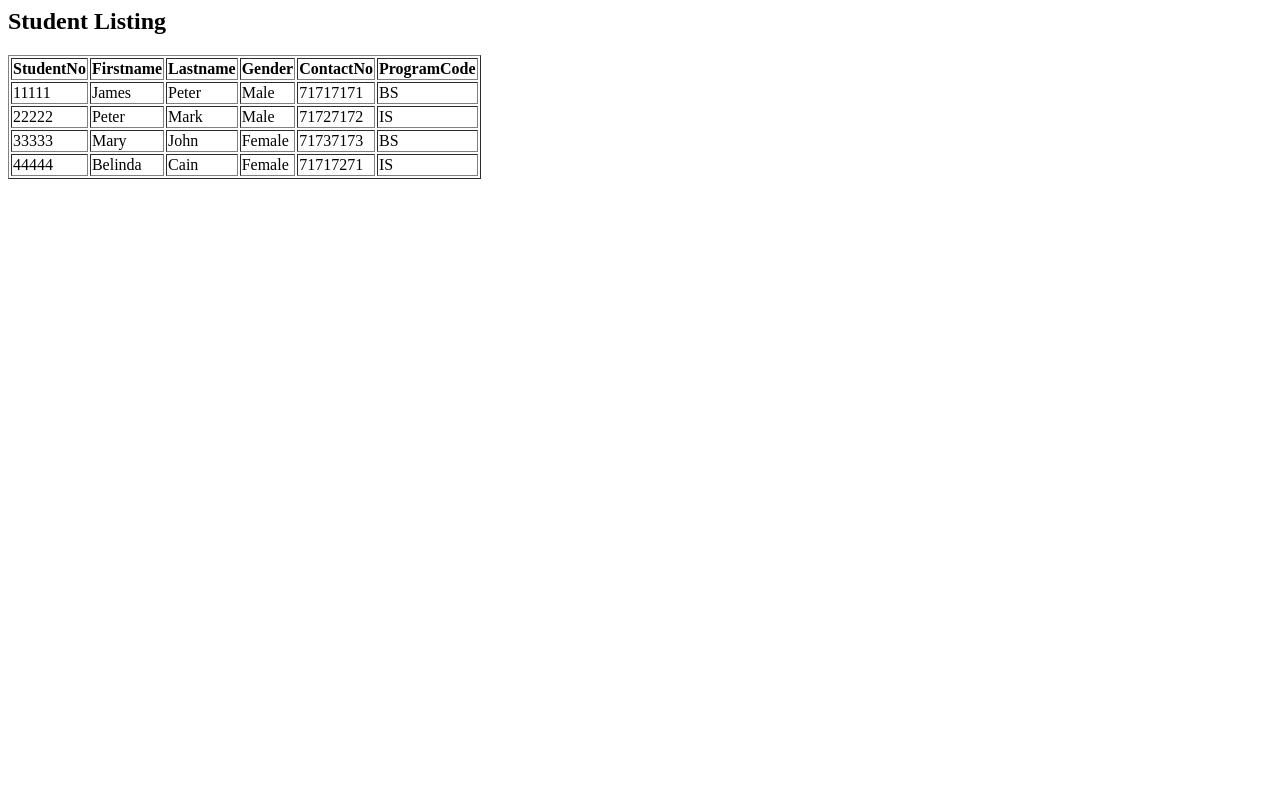
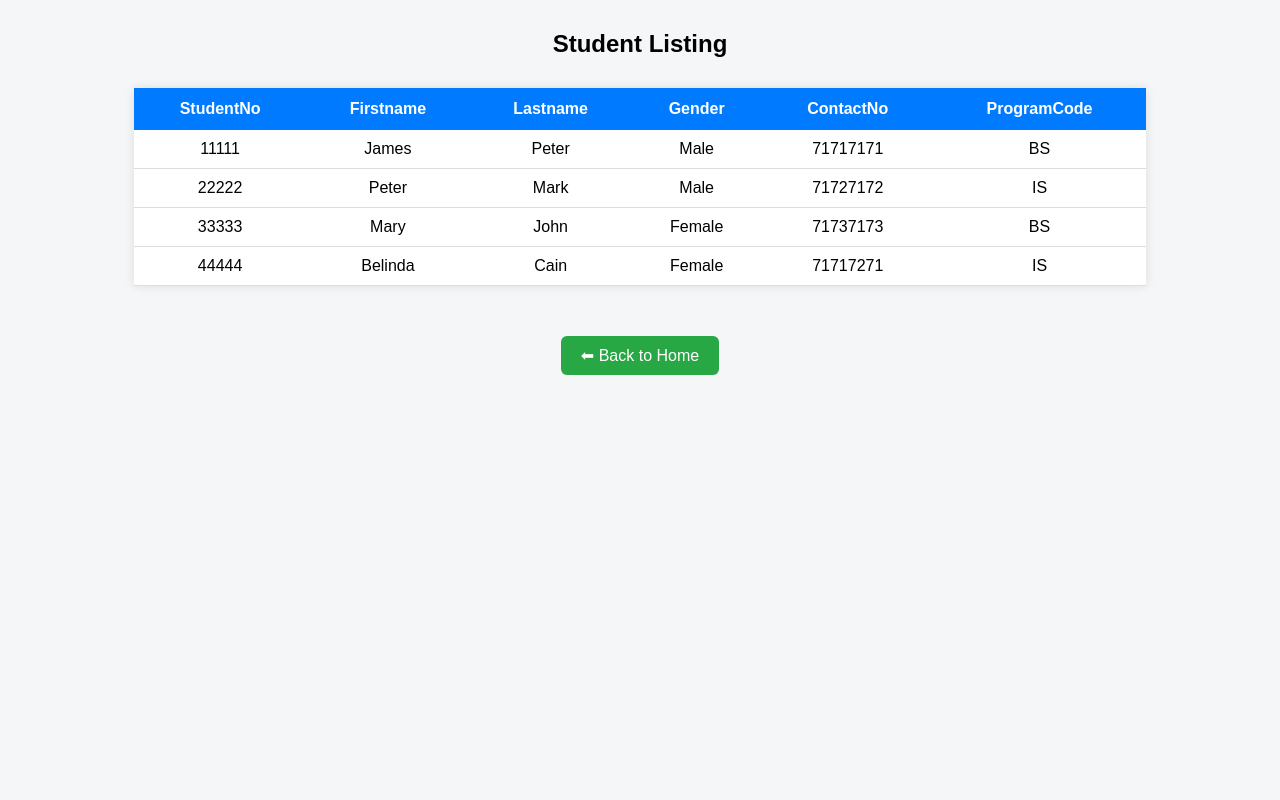
Before and after one commit to nathanielposanai21-IS/240160-IS312WEBAPPDEV, a PHP site: page /student-listing.php in a window 1280 px wide. Run offline with PHP 8.4, Linux system fonts and the light colour scheme; data comes from the database, SQL or seed files in the repository.

Commit message:
committed

```diff
--- a/Labs/AT2-LAB2/FRU10/student-listing.php
+++ b/Labs/AT2-LAB2/FRU10/student-listing.php
@@ -1,40 +1,111 @@
 <?php
 /*
-Author: Nathaniel POSANAI
-Date: 19th March 2026
+Author: Nathaniel. POSANAI
+Date: 19th March 2025
 Unit: IS312 Web Application Development
 */
 
-$servername = "localhost";
-$username = "root";
-$password = "";
-$dbname = "FRU10";
+$conn = new mysqli("localhost", "root", "", "FRU10");
 
-$conn = new mysqli($servername, $username, $password, $dbname);
-if ($conn->connect_error) die("Connection failed: " . $conn->connect_error);
+if ($conn->connect_error) {
+    die("Connection failed: " . $conn->connect_error);
+}
 
 $sql = "SELECT * FROM Student";
 $result = $conn->query($sql);
+?>
 
-echo '<h2>Student Listing</h2>';
+<!DOCTYPE html>
+<html>
+<head>
+    <title>Student Listing</title>
 
+    <style>
+        body {
+            font-family: Arial;
+            background-color: #f4f6f8;
+            text-align: center;
+        }
+
+        h2 {
+            margin-top: 30px;
+        }
+
+        table {
+            margin: 30px auto;
+            border-collapse: collapse;
+            width: 80%;
+            background: white;
+            box-shadow: 0px 0px 10px rgba(0,0,0,0.1);
+        }
+
+        th {
+            background-color: #007BFF;
+            color: white;
+            padding: 12px;
+        }
+
+        td {
+            padding: 10px;
+            border-bottom: 1px solid #ddd;
+        }
+
+        tr:hover {
+            background-color: #f1f1f1;
+        }
+
+        .back-btn {
+            display: inline-block;
+            margin-top: 20px;
+            padding: 10px 20px;
+            background: #28a745;
+            color: white;
+            text-decoration: none;
+            border-radius: 6px;
+        }
+
+        .back-btn:hover {
+            background: #1e7e34;
+        }
+    </style>
+</head>
+
+<body>
+
+<h2>Student Listing</h2>
+
+<table>
+<tr>
+<th>StudentNo</th>
+<th>Firstname</th>
+<th>Lastname</th>
+<th>Gender</th>
+<th>ContactNo</th>
+<th>ProgramCode</th>
+</tr>
+
+<?php
 if ($result->num_rows > 0) {
-    echo '<table border="1">';
-    echo '<tr><th>StudentNo</th><th>Firstname</th><th>Lastname</th><th>Gender</th><th>ContactNo</th><th>ProgramCode</th></tr>';
     while($row = $result->fetch_assoc()) {
         echo "<tr>
-                <td>{$row['StudentNo']}</td>
-                <td>{$row['Firstname']}</td>
-                <td>{$row['Lastname']}</td>
-                <td>{$row['Gender']}</td>
-                <td>{$row['ContactNo']}</td>
-                <td>{$row['ProgramCode']}</td>
-              </tr>";
+        <td>".$row["StudentNo"]."</td>
+        <td>".$row["Firstname"]."</td>
+        <td>".$row["Lastname"]."</td>
+        <td>".$row["Gender"]."</td>
+        <td>".$row["ContactNo"]."</td>
+        <td>".$row["ProgramCode"]."</td>
+        </tr>";
     }
-    echo '</table>';
 } else {
-    echo '<div class="message error">No student records found.</div>';
+    echo "<tr><td colspan='6'>No records found</td></tr>";
 }
+?>
 
-$conn->close();
-?>
+</table>
+
+<a href="index.html" class="back-btn">⬅ Back to Home</a>
+
+</body>
+</html>
+
+<?php $conn->close(); ?>
```
